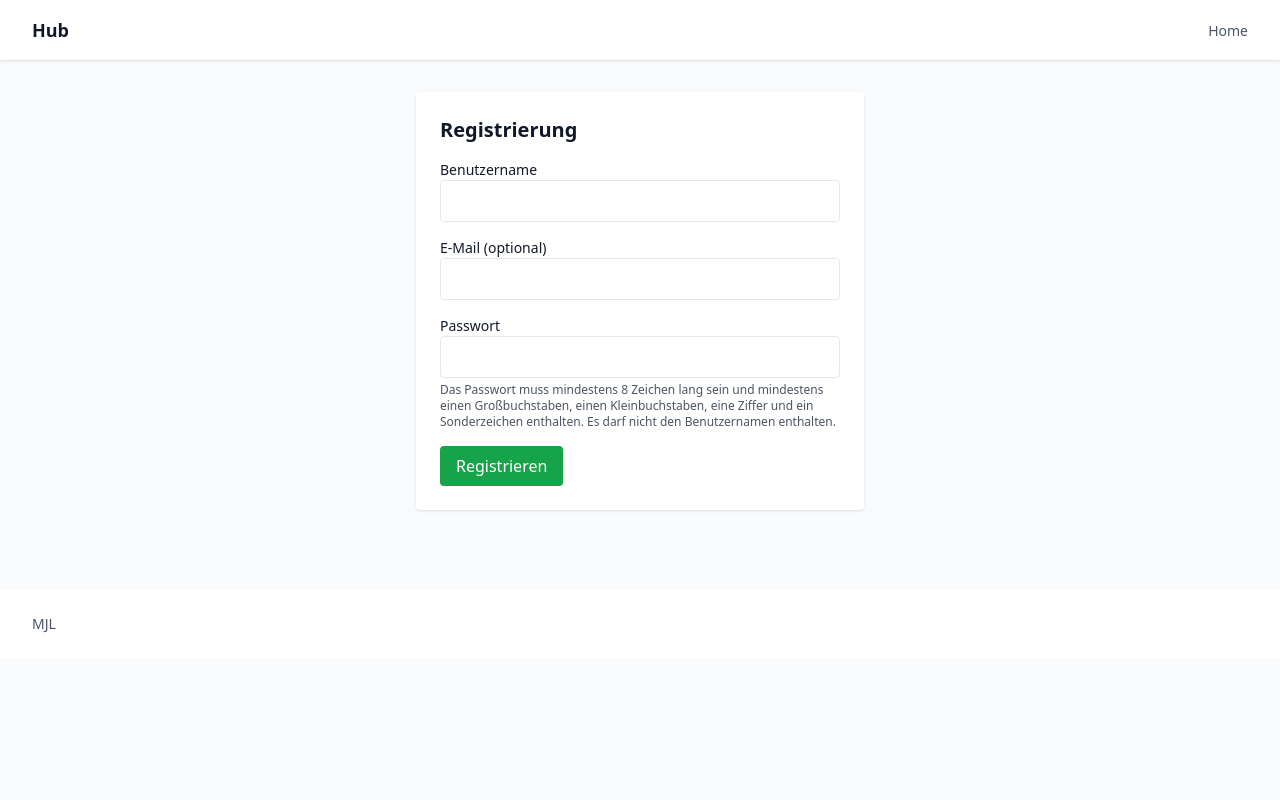
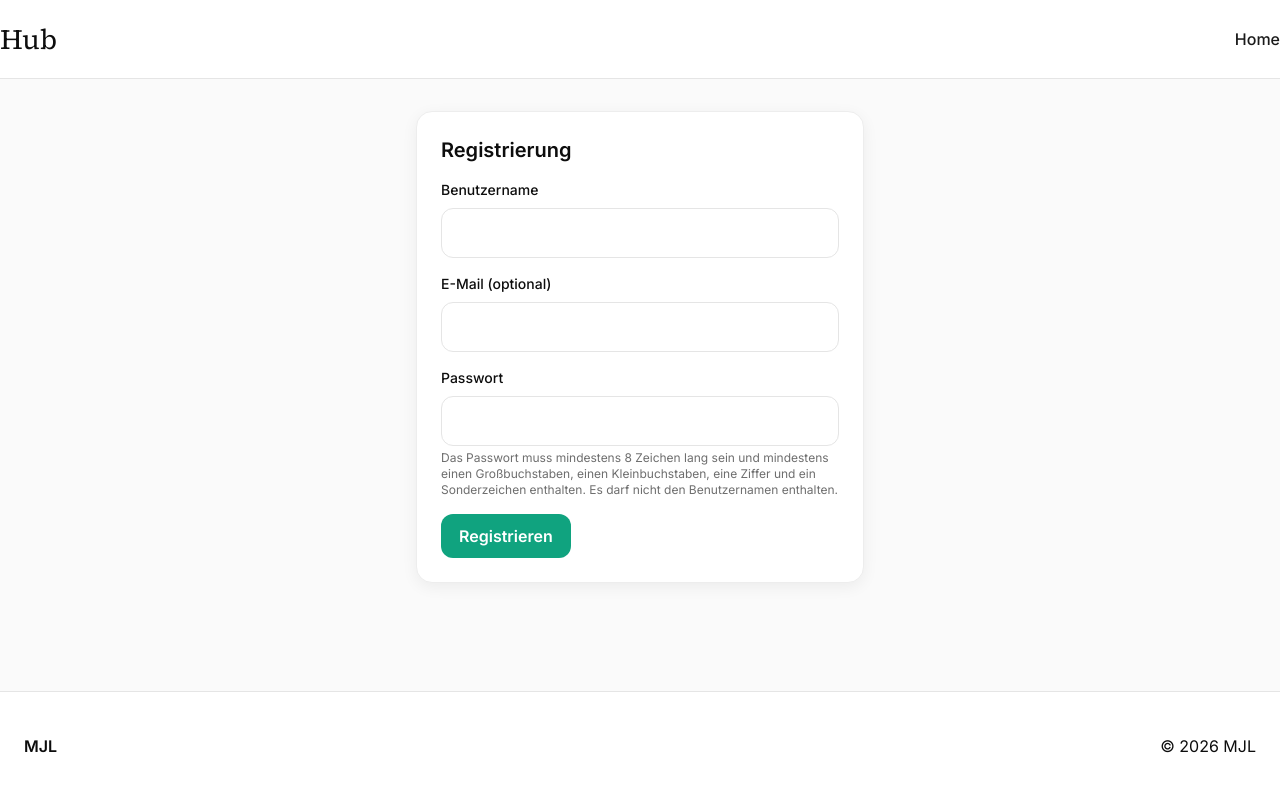
Before and after one commit to mjlteam/hub, a Flask app: page /auth/register in a window 1280 px wide. Run offline with Flask 3, Linux system fonts and the light colour scheme; some libraries are stand-ins or nearby versions.

Commit message:
Updated design

```diff
--- a/run.py
+++ b/run.py
@@ -93,6 +93,13 @@ def create_app():
                 except Exception as e:
                     print(f"Failed initializing module {mod_name}: {e}")
 
+    # provide helper functions to templates
+    @app.context_processor
+    def inject_now():
+        from datetime import datetime
+
+        return {"now": datetime.utcnow}
+
     return app
 
 
--- /dev/null
+++ b/static/css/design.css
@@ -0,0 +1,59 @@
+:root{
+  --bg: #ffffff;
+  --muted-bg: #fafafa;
+  --card-bg: #ffffff;
+  --ink: #0d0d0d;
+  --soft-ink: #1a1a1a;
+  --teal: #10a37f;
+  --teal-deep: #0a7a5e;
+  --border: #e5e5e5;
+  --shadow: rgba(13,13,13,0.06);
+  --radius: 12px;
+  --gap: 16px;
+}
+
+*{box-sizing:border-box}
+html,body{height:100%}
+body{
+  display:flex;
+  flex-direction:column;
+  min-height:100vh;
+  background: var(--muted-bg);
+  color: var(--ink);
+  font-family: Inter, system-ui, -apple-system, 'Segoe UI', Roboto, 'Helvetica Neue', Arial, sans-serif;
+  line-height:1.6;
+  -webkit-font-smoothing:antialiased;
+}
+
+.container{max-width:1200px;margin:0 auto;padding:24px}
+
+.site-header{background:var(--bg);border-bottom:1px solid var(--border)}
+.header-inner{display:flex;align-items:center;justify-content:space-between;padding:18px 0}
+.brand{font-family:'Source Serif 4', Georgia, serif;font-size:28px;color:var(--ink);margin:0}
+.nav-link{color:var(--soft-ink);text-decoration:none;margin-left:12px;font-weight:500}
+.nav-link:hover{color:var(--ink)}
+
+.main-content{flex:1;padding:32px 24px}
+
+.card{background:var(--card-bg);border:1px solid #ededed;border-radius:16px;padding:24px;box-shadow:0 4px 16px var(--shadow)}
+.card h2{margin-top:0}
+
+.btn{display:inline-block;padding:10px 18px;border-radius:12px;border:none;cursor:pointer;font-weight:600}
+.btn-primary{background:var(--ink);color:#fff}
+.btn-accent{background:var(--teal);color:#fff}
+.btn-secondary{background:var(--bg);color:var(--ink);border:1px solid var(--border)}
+.btn:focus{outline:none;box-shadow:0 0 0 4px rgba(16,163,127,0.12)}
+
+label{display:block;margin-bottom:8px;font-weight:500}
+.input{width:100%;padding:12px;border-radius:12px;border:1px solid var(--border);background:var(--bg)}
+.input:focus{outline:none;border-color:var(--teal);box-shadow:0 0 0 4px rgba(16,163,127,0.12)}
+
+.muted{color:#6e6e6e}
+.text-sm{font-size:0.875rem}
+.space-y-6 > * + *{margin-top:24px}
+
+.site-footer{border-top:1px solid var(--border);background:var(--bg);padding:18px 0}
+.footer-inner{display:flex;justify-content:space-between;align-items:center}
+.footer-brand{font-weight:600}
+
+@media (max-width:768px){.container{padding:16px}.header-inner{flex-direction:column;gap:8px}}
--- a/templates/auth/register.html
+++ b/templates/auth/register.html
@@ -4,7 +4,7 @@
 
 {% block content %}
   <div class="max-w-md mx-auto">
-    <div class="bg-white p-6 rounded shadow">
+    <div class="card">
       <h2 class="text-xl font-semibold mb-4">Registrierung</h2>
       {% with messages = get_flashed_messages(with_categories=true) %}
       {% if messages %}
@@ -18,19 +18,19 @@
       <form method="post" class="space-y-4">
         <div>
           <label class="block text-sm">Benutzername</label>
-          <input name="username" class="w-full border rounded p-2" />
+          <input name="username" class="input" />
         </div>
         <div>
           <label class="block text-sm">E-Mail (optional)</label>
-          <input name="email" class="w-full border rounded p-2" />
+          <input name="email" class="input" />
         </div>
         <div>
           <label class="block text-sm">Passwort</label>
-            <input name="password" type="password" class="w-full border rounded p-2" />
-            <p class="text-xs text-gray-600 mt-1">Das Passwort muss mindestens 8 Zeichen lang sein und mindestens einen Großbuchstaben, einen Kleinbuchstaben, eine Ziffer und ein Sonderzeichen enthalten. Es darf nicht den Benutzernamen enthalten.</p>
+            <input name="password" type="password" class="input" />
+            <p class="text-xs muted mt-1">Das Passwort muss mindestens 8 Zeichen lang sein und mindestens einen Großbuchstaben, einen Kleinbuchstaben, eine Ziffer und ein Sonderzeichen enthalten. Es darf nicht den Benutzernamen enthalten.</p>
         </div>
         <div>
-          <button type="submit" class="bg-green-600 text-white px-4 py-2 rounded">Registrieren</button>
+          <button type="submit" class="btn btn-accent">Registrieren</button>
         </div>
       </form>
     </div>
--- a/templates/base.html
+++ b/templates/base.html
@@ -6,30 +6,36 @@
 		<title>{% block title %}MJL-Team{% endblock %}</title>
 		<!-- Tailwind CDN (for quick prototyping) -->
 		<script src="https://cdn.tailwindcss.com"></script>
+		<!-- Web fonts -->
+		<link rel="preconnect" href="https://fonts.gstatic.com" crossorigin>
+		<link href="https://fonts.googleapis.com/css2?family=Inter:wght@400;500;600&family=Source+Serif+4:opsz,wght@8..72,400;8..72,600&display=swap" rel="stylesheet">
+		<!-- custom design stylesheet -->
+		<link rel="stylesheet" href="{{ url_for('static', filename='css/design.css') }}">
 		<!-- htmx and Alpine for interactivity -->
 		<script src="https://unpkg.com/htmx.org@1.10.1"></script>
 		<script defer src="https://unpkg.com/alpinejs@3.x.x/dist/cdn.min.js"></script>
 		{% block head %}{% endblock %}
 	</head>
-	<body class="min-h-screen bg-gray-50 text-gray-900">
-		<header class="bg-white shadow">
-			<div class="max-w-7xl mx-auto py-4 px-4 sm:px-6 lg:px-8 flex items-center justify-between">
-				<h1 class="text-lg font-semibold">{% block header %}Hub{% endblock %}</h1>
-				<nav>
-					<a href="/" class="text-sm text-gray-600 hover:text-gray-900">Home</a>
+	<body class="min-h-screen">
+		<header class="site-header">
+			<div class="container header-inner">
+				<h1 class="brand">{% block header %}Hub{% endblock %}</h1>
+				<nav class="nav">
+					<a href="/" class="nav-link">Home</a>
 				</nav>
 			</div>
 		</header>
 
-		<main class="max-w-7xl mx-auto p-4 sm:p-6 lg:p-8">
+		<main class="container main-content">
 			{% block content %}
 			<!-- Page content -->
 			{% endblock %}
 		</main>
 
-		<footer class="mt-12 py-6 bg-white">
-			<div class="max-w-7xl mx-auto px-4 sm:px-6 lg:px-8 text-sm text-gray-600">
-				MJL
+		<footer class="site-footer">
+			<div class="container footer-inner">
+				<div class="footer-brand">MJL</div>
+				<div class="footer-meta">&copy; {{ now().year }} MJL</div>
 			</div>
 		</footer>
 
```
Also changed, not shown: templates/auth/login.html (+5 -5 lines), templates/hub/hub.html (+6 -6 lines).
